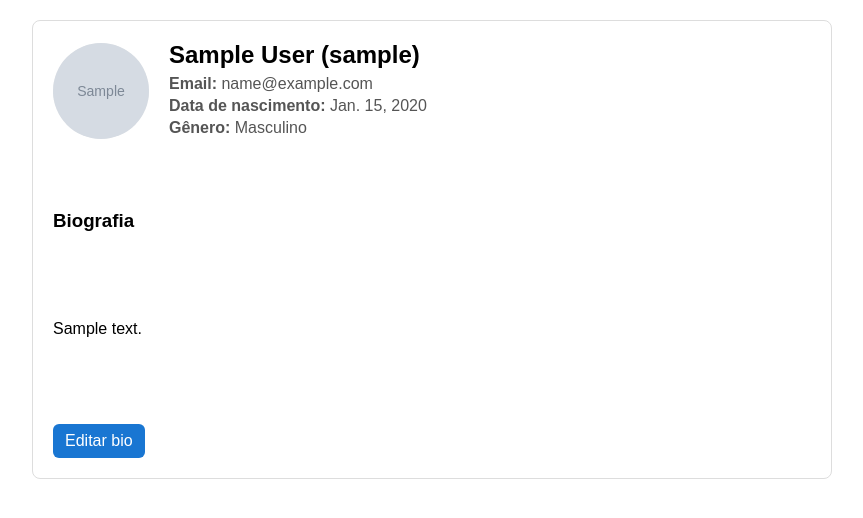
After one commit to Mxrlrey/Joystick-Juice, a Django app: page /perfil/1/ in a window 1280 px wide. The commit adds this page. Shown: the top 518 px of the page, without its empty margins (208-1071 px from the left). Run offline with Django 5.2, Linux system fonts and the light colour scheme; tables that the repository leaves empty hold one stand-in row (values such as "Sample post"); grey boxes marked "Sample" are stand-in pictures.

Commit message:
adicionando avatar e bio em users

```diff
--- a/app/Accounts/models.py
+++ b/app/Accounts/models.py
@@ -1,4 +1,6 @@
 from django.db import models
+import os
+from django.conf import settings
 
 class Person(models.Model):
     personID = models.AutoField(primary_key=True)
@@ -10,7 +12,22 @@ class Person(models.Model):
         ('F', 'Feminino'),
         ('O', 'Outro'),
     ])
-    password = models.CharField(max_length=128)  # Store hashed passwords
+    password = models.CharField(max_length=128)
+    avatar = models.ImageField(upload_to='avatars/', null=True, blank=True)
+
+    def save(self, *args, **kwargs):
+        try:
+            old = User.objects.get(pk=self.pk)
+        except User.DoesNotExist:
+            old = None
+
+        super().save(*args, **kwargs)
+
+        if old and old.avatar and old.avatar != self.avatar:
+            old_avatar_path = os.path.join(settings.MEDIA_ROOT, old.avatar.name)
+            if os.path.isfile(old_avatar_path):
+                os.remove(old_avatar_path)
+
 
 class User(Person):
     nickname = models.CharField(max_length=45)
--- a/app/Accounts/templates/user_form.html
+++ b/app/Accounts/templates/user_form.html
@@ -6,7 +6,7 @@
 </head>
 <body>
     <h2>Cadastro de Usuário</h2>
-    <form method="post">
+    <form method="post" enctype="multipart/form-data">
         {% csrf_token %}
         {{ form.as_p }}
         <button type="submit">Cadastrar</button>
--- a/app/Accounts/templates/user_list.html
+++ b/app/Accounts/templates/user_list.html
@@ -28,6 +28,8 @@
                         {% csrf_token %}
                         <button type="submit" class="btn btn-danger">Excluir</button>
                     </form>
+                    <a href="{% url 'user_bio' user.personID %}" class="btn btn-secondary">Adicionar bio</a>
+                    <a href="{% url 'user_profile' user.personID %}" class="btn btn-dark">Perfil</a>
                 </td>
             </tr>
         {% endfor %}
--- /dev/null
+++ b/app/Accounts/templates/user_profile.html
@@ -0,0 +1,78 @@
+<!-- templates/user_profile.html -->
+<!doctype html>
+<html lang="pt-br">
+<head>
+  <meta charset="utf-8">
+  <title>Perfil de {{ object.name }}</title>
+  <meta name="viewport" content="width=device-width,initial-scale=1">
+  <style>
+    body { font-family: Arial, Helvetica, sans-serif; padding:20px; max-width:800px; margin:auto; }
+    .profile { border:1px solid #ddd; padding:20px; border-radius:8px; }
+    .row { display:flex; gap:20px; align-items:center; }
+    .avatar {
+      width: 96px;
+      height: 96px;
+      background: #eee;
+      border-radius: 50%;
+      display: flex;
+      align-items: center;
+      justify-content: center;
+      font-size: 28px;
+      color: #777;
+    }
+    .avatar-img {
+      width: 100%;       /* ocupa todo o espaço da div pai */
+      height: 100%;      /* mesma altura da div pai */
+      object-fit: cover; /* mantém proporção e corta o que ultrapassar */
+      border-radius: 50%; /* deixa a imagem circular */
+      display: block;
+      image-rendering: auto; /* padrão, suaviza */
+      -webkit-optimize-contrast: optimize-contrast; /* para webkit */
+    }
+    .meta { flex:1; }
+    .meta h2 { margin:0 0 6px 0; }
+    .meta p { margin:4px 0; color:#555; }
+    .bio { margin-top:14px; white-space:pre-wrap; }
+    .actions { margin-top:16px; }
+    .btn { padding:8px 12px; border-radius:6px; text-decoration:none; display:inline-block; }
+    .btn-edit { background:#1976d2; color:#fff; }
+  </style>
+</head>
+<body>
+  <div class="profile">
+    <div class="row">
+      <div class="avatar">
+        {% if user.avatar %}
+            <img class="avatar-img" src="{{ user.avatar.url }}" alt="Avatar do usuário">
+        {% else %}
+            {{ object.name|slice:":1"|upper }}
+        {% endif %}
+      </div>
+      <div class="meta">
+        <h2>{{ object.name }}{% if object.nickname %} ({{ object.nickname }}){% endif %}</h2>
+        <p><strong>Email:</strong> {{ object.email }}</p>
+        <p><strong>Data de nascimento:</strong> {{ object.birthdate }}</p>
+        <p><strong>Gênero:</strong>
+          {% if object.gender == 'M' %}Masculino
+          {% elif object.gender == 'F' %}Feminino
+          {% else %}Outro{% endif %}
+        </p>
+      </div>
+    </div>
+
+    <div class="bio">
+      <h3>Biografia</h3>
+      {% if object.bio %}
+        <p>{{ object.bio }}</p>
+      {% else %}
+        <p><em>Biografia não cadastrada.</em></p>
+      {% endif %}
+    </div>
+
+    <div class="actions">
+      {# Link para editar/atualizar bio. Ajuste o name 'user_edit_bio' conforme seu urls.py #}
+      <a class="btn btn-edit" href="{% url 'user_bio' object.personID%}">Editar bio</a>
+    </div>
+  </div>
+</body>
+</html>
--- a/app/Accounts/templates/user_update.html
+++ b/app/Accounts/templates/user_update.html
@@ -5,7 +5,7 @@
 {% block content %}
 
     <h1>Atualizar User</h1>
-    <form method="post">
+    <form method="post" enctype="multipart/form-data">
         {% csrf_token %}
         {{ form.as_p }}
         <button type="submit">Salvar</button>
--- /dev/null
+++ b/app/Accounts/templates/widgets/custom_clearable_file_input.html
@@ -0,0 +1 @@
+<input type="file" name="{{ widget.name }}" id="{{ widget.attrs.id }}" {% include "django/forms/widgets/attrs.html" %}>
--- a/app/Accounts/urls.py
+++ b/app/Accounts/urls.py
@@ -1,12 +1,15 @@
 from django.urls import path
 from . import views
-from .views import RegisterView, UserListView, UserDeleteView, UserUpdateView
+
 
 
 urlpatterns = [
     # /url no browser; a função resposável; nome da url
-    path('register/', RegisterView.as_view(), name='user_register'),
-    path('users/', UserListView.as_view(), name='user_list'),
-    path('delete/<int:pk>/', UserDeleteView.as_view(), name='user_delete'),
-    path('update/<int:pk>/', UserUpdateView.as_view(), name='user_update'),
+    path('register/', views.UserRegisterView.as_view(), name='user_register'),
+    path('users/', views.UserListView.as_view(), name='user_list'),
+    path('delete/<int:pk>/', views.UserDeleteView.as_view(), name='user_delete'),
+    path('update/<int:pk>/', views.UserUpdateView.as_view(), name='user_update'),
+    path('bio/<int:pk>/', views.UpdateBioView.as_view(), name='user_bio'),
+    path('perfil/<int:pk>/', views.PerfilUserView.as_view(), name="user_profile")
+
 ]
--- a/app/Accounts/views.py
+++ b/app/Accounts/views.py
@@ -1,12 +1,13 @@
-from django.views.generic import CreateView, ListView, DeleteView, UpdateView
+from django.views.generic import CreateView, ListView, DeleteView, UpdateView, DetailView
 from .models import User
-from .forms import UserForm
+from . import forms
 from django.urls import reverse_lazy
 
+
 # Create your views here.
-class RegisterView(CreateView):
+class UserRegisterView(CreateView):
     model = User
-    form_class = UserForm
+    form_class = forms.UserForm
     template_name = 'user_form.html'
     success_url = reverse_lazy('user_list')
 
@@ -22,6 +23,18 @@ class UserDeleteView(DeleteView):
 
 class UserUpdateView(UpdateView):
     model = User
-    form_class = UserForm
+    form_class = forms.UserFormUpdate
     template_name = 'user_update.html'
     success_url = reverse_lazy('user_list')
+
+class UpdateBioView(UpdateView):
+    model= User
+    fields = ['bio']
+    template_name = 'user_bio.html'
+
+    def get_success_url(self):
+        return reverse_lazy('user_profile', kwargs={'pk': self.object.pk})
+
+class PerfilUserView(DetailView):
+    model= User
+    template_name = 'user_profile.html'
--- a/app/joystickjuice/settings.py
+++ b/app/joystickjuice/settings.py
@@ -129,6 +129,9 @@ STATIC_URL = '/static/'
 STATICFILES_DIRS = [ str(BASE_DIR) + "/static"]
 STATIC_ROOT = os.path.join(BASE_DIR, 'staticfiles')
 
+MEDIA_URL = '/media/'
+MEDIA_ROOT = BASE_DIR / 'media'
+
 # Default primary key field type
 # https://docs.djangoproject.com/en/5.2/ref/settings/#default-auto-field
 
--- a/app/joystickjuice/urls.py
+++ b/app/joystickjuice/urls.py
@@ -16,6 +16,8 @@ Including another URLconf
 """
 from django.contrib import admin
 from django.urls import include, path
+from django.conf import settings
+from django.conf.urls.static import static
 
 urlpatterns = [
     # nome principal da url /exemple; include do app  para buscar as urls dele;
@@ -24,3 +26,6 @@ urlpatterns = [
     path('', include('Accounts.urls')),
     # url raiz do site, redireciona para a home do app Games
 ]
+
+if settings.DEBUG:
+    urlpatterns += static(settings.MEDIA_URL, document_root=settings.MEDIA_ROOT)
--- a/app/requirements.txt
+++ b/app/requirements.txt
@@ -3,3 +3,4 @@ requests
 gunicorn
 psycopg2-binary
 python-dotenv
+Pillow
--- a/app/static/css/style.css
+++ b/app/static/css/style.css
@@ -111,3 +111,7 @@ body{
   .site-footer .footer-top { gap: .75rem; padding: 0 1rem; }
   .site-footer .footer-links { margin-top: .5rem; }
 }
+
+.clearablefileinput-current {
+    display: none;
+}
```
Also changed, not shown: app/Accounts/forms.py (+15 -1 lines), app/Accounts/templates/user_bio.html (added, +52 -0 lines), app/Accounts/migrations/0003_person_avatar.py (added), app/media/avatars/1.jpg (added), app/media/avatars/2.jpg (added).
